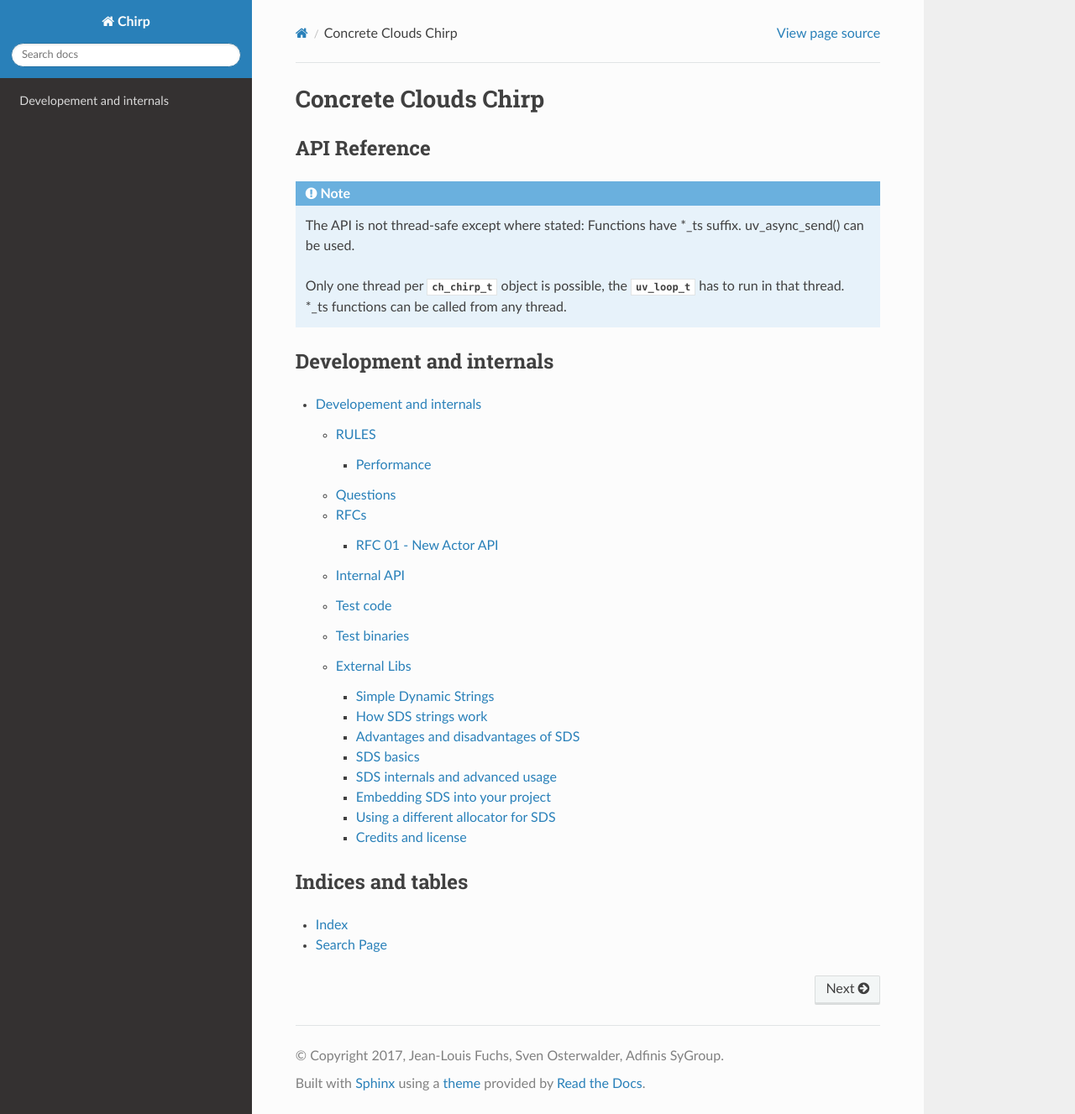
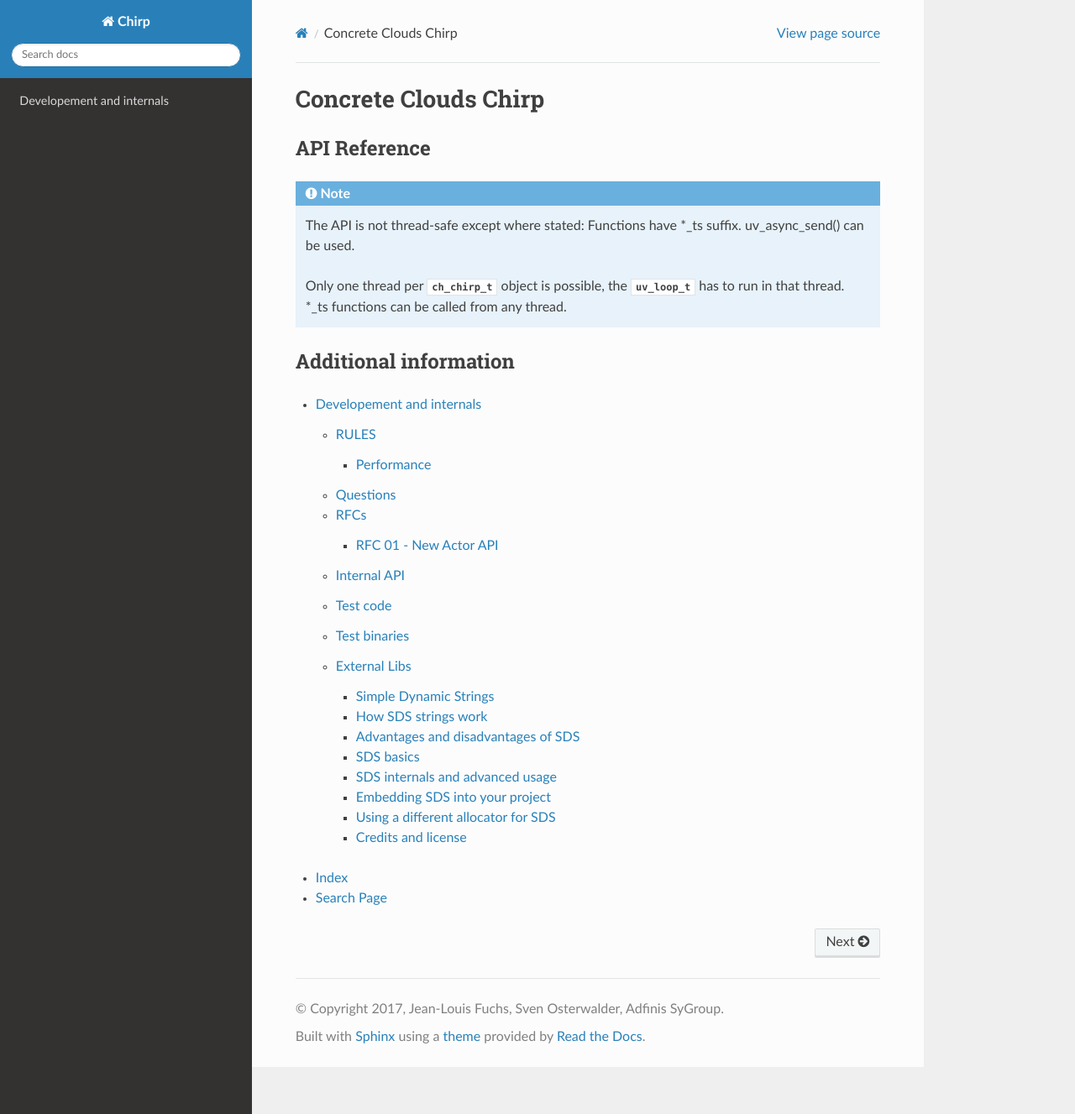
Before and after one commit to winged/chirp, a Sphinx documentation site: the page built from doc/index.rst, in a window 1280 px wide and 1327 px high. Shown: the whole window at 84% size. Built offline with Sphinx 7.4.7 and the Read the Docs theme 2.0.0, drawn with Linux system fonts in a browser that asks for light colours; pages that are not in the unit, such as notebooks, are missing from menus.

```diff
--- a/doc/index.rst
+++ b/doc/index.rst
@@ -27,16 +27,14 @@
    inc/libchirp/wrappers.h.rst
    inc/libchirp/common.h.rst
 
-Development and internals
-==========================
+Additional information
+======================
 
 .. toctree::
    :maxdepth: 3
 
    development.rst
 
-Indices and tables
-==================
 
 * :ref:`genindex`
 * :ref:`search`
```
Also changed, not shown: 1 other file.
